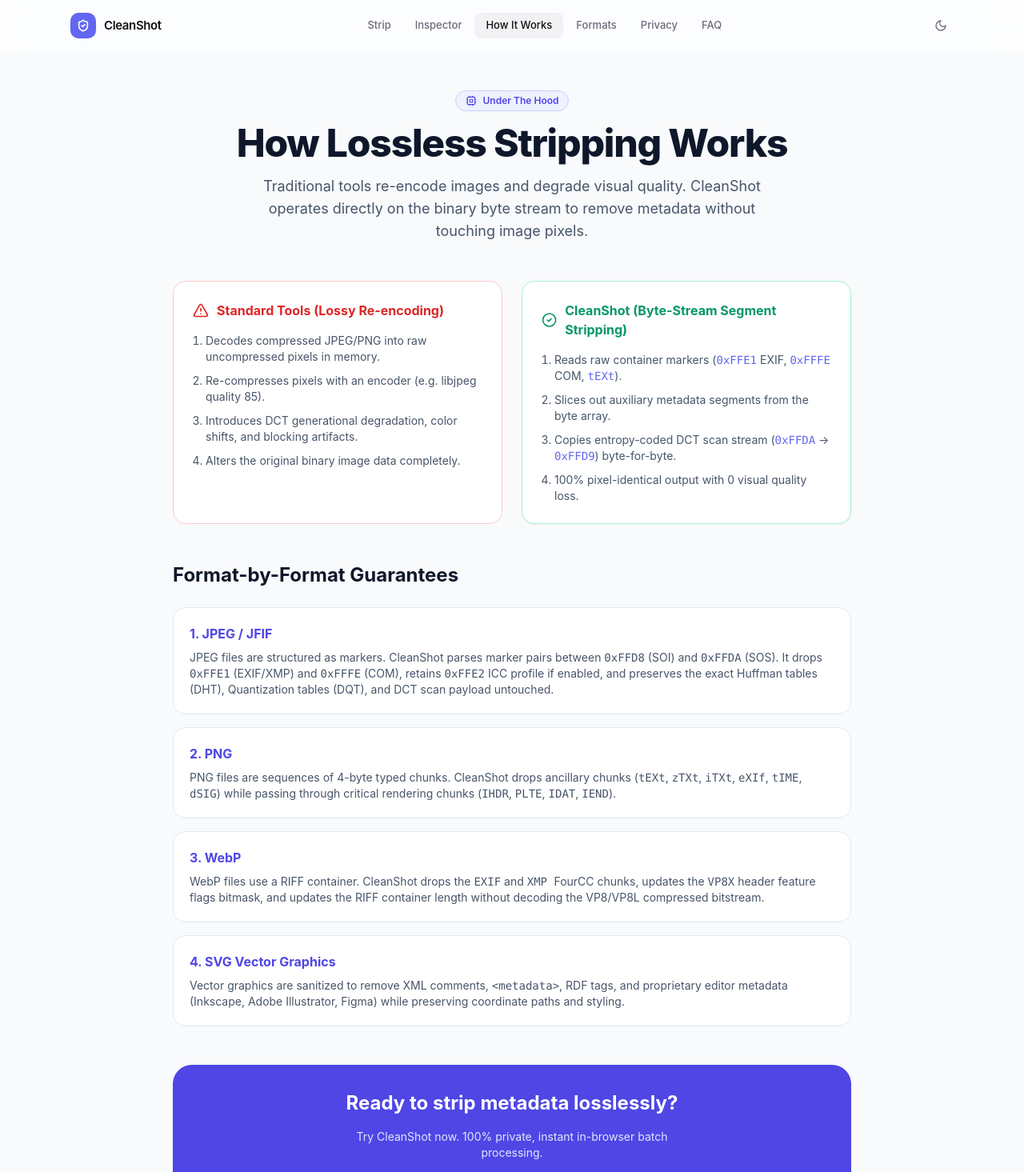
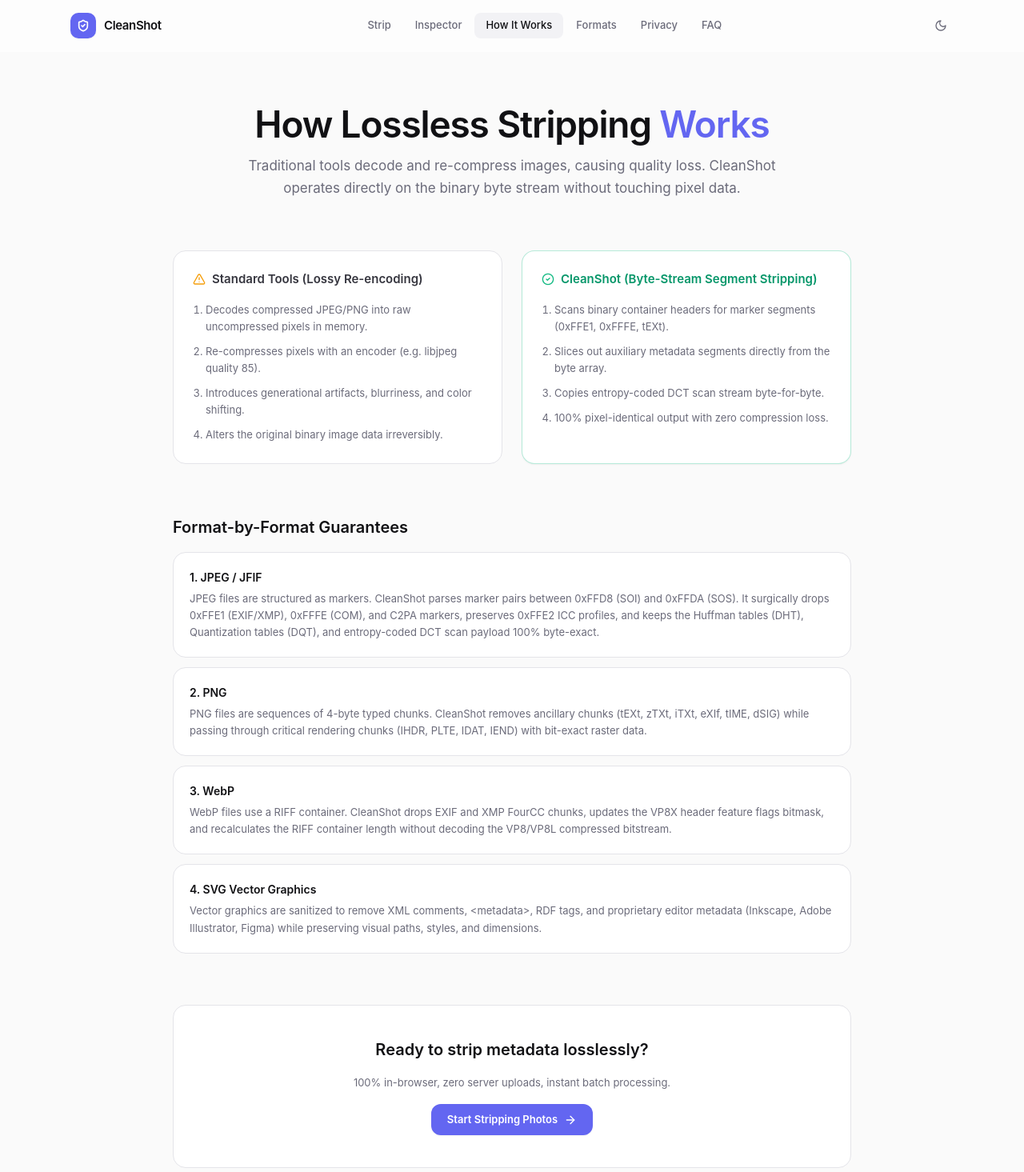
Before and after one commit to Amal-kphilip/CleanShot, a Next.js app: page /how-it-works in a window 1280 px wide. Shown: the top 1465 px of the page at 80% size. Built offline with nearby package versions, Linux system fonts and the light colour scheme.

Commit message:
style: apply design system across all pages

```diff
--- a/src/app/formats/page.tsx
+++ b/src/app/formats/page.tsx
@@ -2,8 +2,7 @@
 
 import React from 'react';
 import { Header } from '@/components/Header';
-import { FileCheck, Shield, CheckCircle2, ArrowRight } from 'lucide-react';
-import Link from 'next/link';
+import { CheckCircle2 } from 'lucide-react';
 
 export default function FormatsPage() {
   const formats = [
@@ -66,49 +65,47 @@
   ];
 
   return (
-    <div className="min-h-screen flex flex-col bg-surface-50 dark:bg-surface-950 text-surface-900 dark:text-surface-100">
+    <div className="min-h-dvh flex flex-col bg-[#FAFAFA] dark:bg-[#0C0C10] text-n-900 dark:text-n-100 selection:bg-accent/20 selection:text-accent">
       <Header />
 
-      <main className="flex-1 max-w-5xl w-full mx-auto px-4 sm:px-6 py-12 space-y-10">
+      <main className="flex-1 max-w-5xl w-full mx-auto px-4 sm:px-6 py-10 sm:py-16 space-y-10 sm:space-y-12">
         <div className="text-center space-y-3">
-          <div className="inline-flex items-center gap-2 px-3 py-1 rounded-full bg-brand-50 dark:bg-brand-950 text-brand-600 dark:text-brand-400 text-xs font-semibold border border-brand-200 dark:border-brand-800">
-            <FileCheck className="w-3.5 h-3.5" />
-            <span>Format Support Matrix</span>
-          </div>
-          <h1 className="text-3xl sm:text-5xl font-extrabold tracking-tight text-surface-900 dark:text-white">
-            Supported Image Formats
+          <h1 className="text-[30px] sm:text-[46px] font-semibold tracking-tight text-n-900 dark:text-white leading-[1.15]">
+            Supported <span className="text-accent dark:text-accent-dark">Formats</span>
           </h1>
-          <p className="text-base text-surface-600 dark:text-surface-400 max-w-xl mx-auto">
-            CleanShot supports all major raster, vector, modern, and camera RAW formats with dedicated lossless segment strippers.
+          <p className="text-[15px] sm:text-[17px] text-n-500 dark:text-n-400 max-w-lg mx-auto font-normal leading-relaxed">
+            Lossless segment-level stripping across raster, vector, next-generation, and camera RAW formats.
           </p>
         </div>
 
-        <div className="grid grid-cols-1 md:grid-cols-2 gap-5">
+        <div className="grid grid-cols-1 md:grid-cols-2 gap-4">
           {formats.map((fmt) => (
             <div
               key={fmt.name}
-              className="p-6 rounded-2xl bg-white dark:bg-surface-900 border border-surface-200 dark:border-surface-800 space-y-3"
+              className="p-5 sm:p-6 rounded-2xl bg-white dark:bg-white/[0.025] border border-n-200 dark:border-white/[0.08] space-y-3 flex flex-col justify-between"
             >
+              <div className="space-y-2">
                 <div className="flex items-center justify-between">
-                <h3 className="text-base font-bold text-surface-900 dark:text-white">
+                  <h3 className="text-[15px] font-semibold text-n-900 dark:text-white">
                     {fmt.name}
                   </h3>
-                <span className="text-xs font-mono px-2 py-0.5 rounded bg-surface-100 dark:bg-surface-800 text-surface-600 dark:text-surface-400">
+                  <span className="text-[11px] font-mono px-2 py-0.5 rounded-md bg-n-100 dark:bg-white/[0.06] text-n-600 dark:text-n-400 border border-n-200/60 dark:border-white/[0.06]">
                     {fmt.ext}
                   </span>
                 </div>
 
-              <div className="text-xs text-surface-600 dark:text-surface-400 space-y-1.5">
+                <div className="text-[12px] text-n-500 dark:text-n-400 space-y-1.5 leading-relaxed">
                   <p>
-                  <strong className="text-surface-900 dark:text-surface-200">Engine Method:</strong> {fmt.method}
+                    <span className="font-medium text-n-700 dark:text-n-300">Method:</span> {fmt.method}
                   </p>
                   <p>
-                  <strong className="text-surface-900 dark:text-surface-200">Metadata Stripped:</strong> {fmt.tagsStripped}
+                    <span className="font-medium text-n-700 dark:text-n-300">Removed:</span> {fmt.tagsStripped}
                   </p>
                 </div>
+              </div>
 
-              <div className="pt-2 border-t border-surface-100 dark:border-surface-800/80 flex items-center gap-2 text-xs font-medium text-emerald-600 dark:text-emerald-400">
-                <CheckCircle2 className="w-4 h-4 shrink-0" />
+              <div className="pt-3 border-t border-n-100 dark:border-white/[0.06] flex items-center gap-2 text-[11px] font-medium text-emerald-600 dark:text-emerald-400">
+                <CheckCircle2 className="w-3.5 h-3.5 shrink-0" />
                 <span>{fmt.guarantee}</span>
               </div>
             </div>
--- a/src/app/how-it-works/page.tsx
+++ b/src/app/how-it-works/page.tsx
@@ -2,119 +2,114 @@
 
 import React from 'react';
 import { Header } from '@/components/Header';
-import { ShieldCheck, Cpu, CheckCircle2, AlertTriangle, ArrowRight, Zap, RefreshCw, FileCode } from 'lucide-react';
+import { CheckCircle2, AlertTriangle, ArrowRight } from 'lucide-react';
 import Link from 'next/link';
 
 export default function HowItWorksPage() {
+  const formats = [
+    {
+      title: '1. JPEG / JFIF',
+      desc: 'JPEG files are structured as markers. CleanShot parses marker pairs between 0xFFD8 (SOI) and 0xFFDA (SOS). It surgically drops 0xFFE1 (EXIF/XMP), 0xFFFE (COM), and C2PA markers, preserves 0xFFE2 ICC profiles, and keeps the Huffman tables (DHT), Quantization tables (DQT), and entropy-coded DCT scan payload 100% byte-exact.',
+    },
+    {
+      title: '2. PNG',
+      desc: 'PNG files are sequences of 4-byte typed chunks. CleanShot removes ancillary chunks (tEXt, zTXt, iTXt, eXIf, tIME, dSIG) while passing through critical rendering chunks (IHDR, PLTE, IDAT, IEND) with bit-exact raster data.',
+    },
+    {
+      title: '3. WebP',
+      desc: 'WebP files use a RIFF container. CleanShot drops EXIF and XMP FourCC chunks, updates the VP8X header feature flags bitmask, and recalculates the RIFF container length without decoding the VP8/VP8L compressed bitstream.',
+    },
+    {
+      title: '4. SVG Vector Graphics',
+      desc: 'Vector graphics are sanitized to remove XML comments, <metadata>, RDF tags, and proprietary editor metadata (Inkscape, Adobe Illustrator, Figma) while preserving visual paths, styles, and dimensions.',
+    },
+  ];
+
   return (
-    <div className="min-h-screen flex flex-col bg-surface-50 dark:bg-surface-950 text-surface-900 dark:text-surface-100">
+    <div className="min-h-dvh flex flex-col bg-[#FAFAFA] dark:bg-[#0C0C10] text-n-900 dark:text-n-100 selection:bg-accent/20 selection:text-accent">
       <Header />
 
-      <main className="flex-1 max-w-4xl w-full mx-auto px-4 sm:px-6 py-12 space-y-12">
+      <main className="flex-1 max-w-4xl w-full mx-auto px-4 sm:px-6 py-10 sm:py-16 space-y-12 sm:space-y-16">
         {/* Title */}
-        <div className="text-center space-y-4">
-          <div className="inline-flex items-center gap-2 px-3 py-1 rounded-full bg-brand-50 dark:bg-brand-950 text-brand-600 dark:text-brand-400 text-xs font-semibold border border-brand-200 dark:border-brand-800">
-            <Cpu className="w-3.5 h-3.5" />
-            <span>Under The Hood</span>
-          </div>
-          <h1 className="text-3xl sm:text-5xl font-extrabold tracking-tight text-surface-900 dark:text-white">
-            How Lossless Stripping Works
+        <div className="text-center space-y-3">
+          <h1 className="text-[30px] sm:text-[46px] font-semibold tracking-tight text-n-900 dark:text-white leading-[1.15]">
+            How Lossless Stripping <span className="text-accent dark:text-accent-dark">Works</span>
           </h1>
-          <p className="text-base sm:text-lg text-surface-600 dark:text-surface-400 max-w-2xl mx-auto">
-            Traditional tools re-encode images and degrade visual quality. CleanShot operates directly on the binary byte stream to remove metadata without touching image pixels.
+          <p className="text-[15px] sm:text-[17px] text-n-500 dark:text-n-400 max-w-2xl mx-auto font-normal leading-relaxed">
+            Traditional tools decode and re-compress images, causing quality loss. CleanShot operates directly on the binary byte stream without touching pixel data.
           </p>
         </div>
 
         {/* Comparison: Lossy vs CleanShot Lossless */}
-        <div className="grid grid-cols-1 md:grid-cols-2 gap-6">
+        <div className="grid grid-cols-1 md:grid-cols-2 gap-4 sm:gap-6">
           {/* Traditional Way */}
-          <div className="p-6 rounded-2xl bg-white dark:bg-surface-900 border border-red-200 dark:border-red-900/50 space-y-4">
-            <div className="flex items-center gap-2.5 text-red-600 dark:text-red-400 font-bold text-base">
-              <AlertTriangle className="w-5 h-5" />
+          <div className="p-6 rounded-2xl bg-white dark:bg-white/[0.025] border border-n-200 dark:border-white/[0.08] space-y-4">
+            <div className="flex items-center gap-2 text-n-700 dark:text-n-300 font-semibold text-[15px]">
+              <AlertTriangle className="w-4 h-4 text-amber-500 shrink-0" />
               <span>Standard Tools (Lossy Re-encoding)</span>
             </div>
-            <ol className="text-xs sm:text-sm text-surface-600 dark:text-surface-400 space-y-2.5 list-decimal pl-4">
+            <ol className="text-[13px] text-n-500 dark:text-n-400 space-y-2.5 list-decimal pl-4 leading-relaxed">
               <li>Decodes compressed JPEG/PNG into raw uncompressed pixels in memory.</li>
               <li>Re-compresses pixels with an encoder (e.g. libjpeg quality 85).</li>
-              <li>Introduces DCT generational degradation, color shifts, and blocking artifacts.</li>
-              <li>Alters the original binary image data completely.</li>
+              <li>Introduces generational artifacts, blurriness, and color shifting.</li>
+              <li>Alters the original binary image data irreversibly.</li>
             </ol>
           </div>
 
           {/* CleanShot Lossless Way */}
-          <div className="p-6 rounded-2xl bg-white dark:bg-surface-900 border border-emerald-200 dark:border-emerald-800 space-y-4 shadow-sm">
-            <div className="flex items-center gap-2.5 text-emerald-600 dark:text-emerald-400 font-bold text-base">
-              <CheckCircle2 className="w-5 h-5" />
+          <div className="p-6 rounded-2xl bg-white dark:bg-white/[0.025] border border-emerald-500/30 dark:border-emerald-500/20 space-y-4 shadow-sm">
+            <div className="flex items-center gap-2 text-emerald-600 dark:text-emerald-400 font-semibold text-[15px]">
+              <CheckCircle2 className="w-4 h-4 text-emerald-500 shrink-0" />
               <span>CleanShot (Byte-Stream Segment Stripping)</span>
             </div>
-            <ol className="text-xs sm:text-sm text-surface-600 dark:text-surface-400 space-y-2.5 list-decimal pl-4">
-              <li>Reads raw container markers (<code className="text-brand-500 font-mono">0xFFE1</code> EXIF, <code className="text-brand-500 font-mono">0xFFFE</code> COM, <code className="text-brand-500 font-mono">tEXt</code>).</li>
-              <li>Slices out auxiliary metadata segments from the byte array.</li>
-              <li>Copies entropy-coded DCT scan stream (<code className="text-brand-500 font-mono">0xFFDA</code> &rarr; <code className="text-brand-500 font-mono">0xFFD9</code>) byte-for-byte.</li>
-              <li>100% pixel-identical output with 0 visual quality loss.</li>
+            <ol className="text-[13px] text-n-500 dark:text-n-400 space-y-2.5 list-decimal pl-4 leading-relaxed">
+              <li>Scans binary container headers for marker segments (0xFFE1, 0xFFFE, tEXt).</li>
+              <li>Slices out auxiliary metadata segments directly from the byte array.</li>
+              <li>Copies entropy-coded DCT scan stream byte-for-byte.</li>
+              <li>100% pixel-identical output with zero compression loss.</li>
             </ol>
           </div>
         </div>
 
         {/* Format Specific Deep Dive */}
-        <div className="space-y-6">
-          <h2 className="text-2xl font-bold text-surface-900 dark:text-white">
+        <div className="space-y-4">
+          <h2 className="text-[20px] font-semibold text-n-900 dark:text-white">
             Format-by-Format Guarantees
           </h2>
 
-          <div className="space-y-4">
-            <div className="p-5 rounded-2xl bg-white dark:bg-surface-900 border border-surface-200 dark:border-surface-800 space-y-2">
-              <h3 className="text-base font-bold text-brand-600 dark:text-brand-400">
-                1. JPEG / JFIF
+          <div className="space-y-3">
+            {formats.map((fmt) => (
+              <div
+                key={fmt.title}
+                className="p-5 rounded-2xl bg-white dark:bg-white/[0.025] border border-n-200 dark:border-white/[0.08] space-y-1.5"
+              >
+                <h3 className="text-[14px] font-semibold text-n-900 dark:text-white">
+                  {fmt.title}
                 </h3>
-              <p className="text-xs sm:text-sm text-surface-600 dark:text-surface-400 leading-relaxed">
-                JPEG files are structured as markers. CleanShot parses marker pairs between <code className="font-mono">0xFFD8</code> (SOI) and <code className="font-mono">0xFFDA</code> (SOS). It drops <code className="font-mono">0xFFE1</code> (EXIF/XMP) and <code className="font-mono">0xFFFE</code> (COM), retains <code className="font-mono">0xFFE2</code> ICC profile if enabled, and preserves the exact Huffman tables (DHT), Quantization tables (DQT), and DCT scan payload untouched.
+                <p className="text-[13px] text-n-500 dark:text-n-400 leading-relaxed font-normal">
+                  {fmt.desc}
                 </p>
               </div>
-
-            <div className="p-5 rounded-2xl bg-white dark:bg-surface-900 border border-surface-200 dark:border-surface-800 space-y-2">
-              <h3 className="text-base font-bold text-brand-600 dark:text-brand-400">
-                2. PNG
-              </h3>
-              <p className="text-xs sm:text-sm text-surface-600 dark:text-surface-400 leading-relaxed">
-                PNG files are sequences of 4-byte typed chunks. CleanShot drops ancillary chunks (<code className="font-mono">tEXt</code>, <code className="font-mono">zTXt</code>, <code className="font-mono">iTXt</code>, <code className="font-mono">eXIf</code>, <code className="font-mono">tIME</code>, <code className="font-mono">dSIG</code>) while passing through critical rendering chunks (<code className="font-mono">IHDR</code>, <code className="font-mono">PLTE</code>, <code className="font-mono">IDAT</code>, <code className="font-mono">IEND</code>).
-              </p>
-            </div>
-
-            <div className="p-5 rounded-2xl bg-white dark:bg-surface-900 border border-surface-200 dark:border-surface-800 space-y-2">
-              <h3 className="text-base font-bold text-brand-600 dark:text-brand-400">
-                3. WebP
-              </h3>
-              <p className="text-xs sm:text-sm text-surface-600 dark:text-surface-400 leading-relaxed">
-                WebP files use a RIFF container. CleanShot drops the <code className="font-mono">EXIF</code> and <code className="font-mono">XMP </code> FourCC chunks, updates the <code className="font-mono">VP8X</code> header feature flags bitmask, and updates the RIFF container length without decoding the VP8/VP8L compressed bitstream.
-              </p>
-            </div>
-
-            <div className="p-5 rounded-2xl bg-white dark:bg-surface-900 border border-surface-200 dark:border-surface-800 space-y-2">
-              <h3 className="text-base font-bold text-brand-600 dark:text-brand-400">
-                4. SVG Vector Graphics
-              </h3>
-              <p className="text-xs sm:text-sm text-surface-600 dark:text-surface-400 leading-relaxed">
-                Vector graphics are sanitized to remove XML comments, <code className="font-mono">&lt;metadata&gt;</code>, RDF tags, and proprietary editor metadata (Inkscape, Adobe Illustrator, Figma) while preserving coordinate paths and styling.
-              </p>
-            </div>
+            ))}
           </div>
         </div>
 
         {/* CTA */}
-        <div className="p-8 rounded-3xl bg-brand-600 text-white text-center space-y-4">
-          <h3 className="text-2xl font-bold">Ready to strip metadata losslessly?</h3>
-          <p className="text-xs sm:text-sm text-brand-100 max-w-md mx-auto">
-            Try CleanShot now. 100% private, instant in-browser batch processing.
+        <div className="p-8 sm:p-10 rounded-2xl bg-white dark:bg-white/[0.025] border border-n-200 dark:border-white/[0.08] text-center space-y-4">
+          <h3 className="text-[20px] font-semibold text-n-900 dark:text-white">Ready to strip metadata losslessly?</h3>
+          <p className="text-[13px] text-n-500 dark:text-n-400 max-w-md mx-auto leading-relaxed">
+            100% in-browser, zero server uploads, instant batch processing.
           </p>
+          <div>
             <Link
               href="/"
-            className="inline-flex items-center gap-2 px-6 py-2.5 rounded-xl bg-white text-brand-600 font-bold text-sm shadow-md hover:bg-brand-50 transition-colors"
+              className="inline-flex items-center gap-2 px-5 py-2.5 rounded-xl bg-accent dark:bg-accent-dark hover:opacity-90 active:scale-95 text-white font-semibold text-[13px] shadow-sm transition-all"
             >
               <span>Start Stripping Photos</span>
               <ArrowRight className="w-4 h-4" />
             </Link>
           </div>
+        </div>
       </main>
     </div>
   );
--- a/src/app/layout.tsx
+++ b/src/app/layout.tsx
@@ -31,10 +31,10 @@
   return (
     <html lang="en" suppressHydrationWarning>
       <head>
-        <meta name="viewport" content="width=device-width, initial-scale=1, maximum-scale=1" />
+        <meta name="viewport" content="width=device-width, initial-scale=1, maximum-scale=1, viewport-fit=cover" />
         <link rel="icon" href="/favicon.ico" sizes="any" />
       </head>
-      <body className="antialiased min-h-screen bg-surface-50 dark:bg-surface-950 text-surface-900 dark:text-surface-100 transition-colors duration-200">
+      <body className="antialiased min-h-dvh bg-[#FAFAFA] dark:bg-[#0C0C10] text-n-900 dark:text-n-100 transition-colors duration-200">
         <ThemeProvider>{children}</ThemeProvider>
       </body>
     </html>
```
Also changed, not shown: src/app/faq/page.tsx (+15 -20 lines), src/app/inspector/page.tsx (+43 -49 lines), src/app/privacy/page.tsx (+46 -52 lines). Lines whose indentation alone changed are shown as unchanged.
